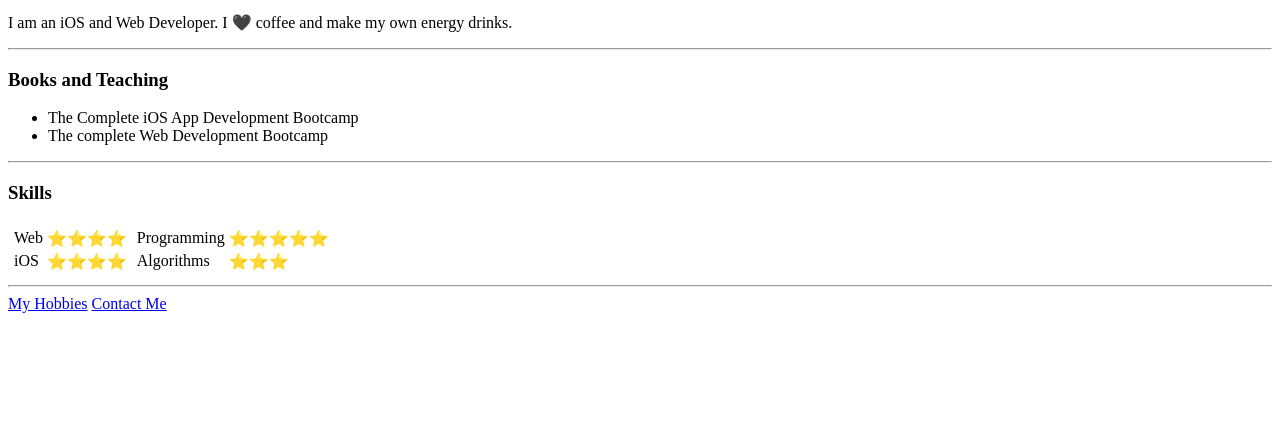
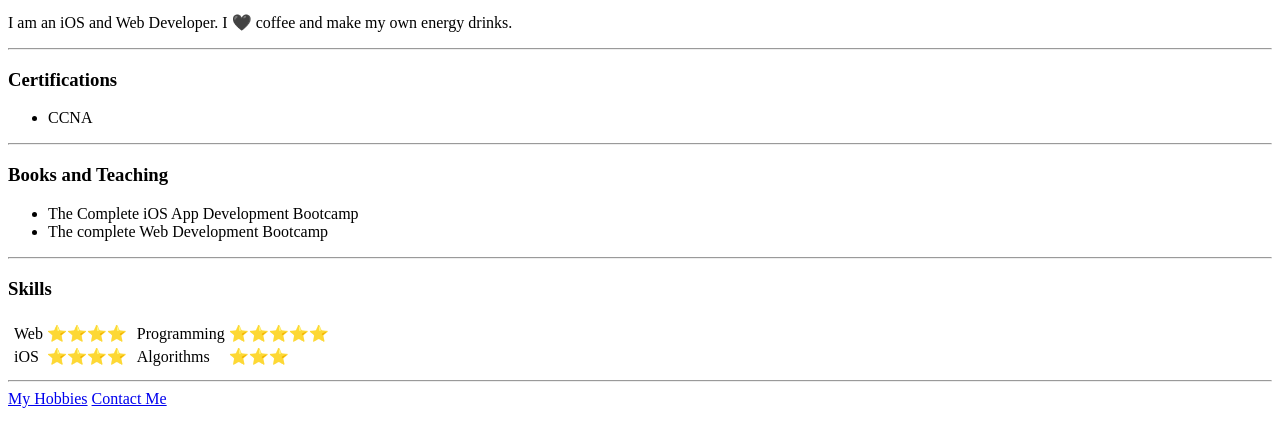
Before and after one commit to clrminded-gh-pages/chrisrockcode, a plain HTML site: page index.html in a window 1280 px wide. Shown: the part 183-630 px from the top of the page. Drawn offline with Linux system fonts and the light colour scheme.

Commit message:
added certification

```diff
--- a/index.html
+++ b/index.html
@@ -12,6 +12,11 @@
             </tr>
         </table>
         <p>I am an iOS and Web Developer. I 🖤 coffee and make my own energy drinks.</p>
+        <hr>
+        <h3>Certifications</h3>
+        <ul>
+            <li>CCNA</li>
+        </ul>
         <hr>
         <h3>Books and Teaching</h3>
         <ul>
```
